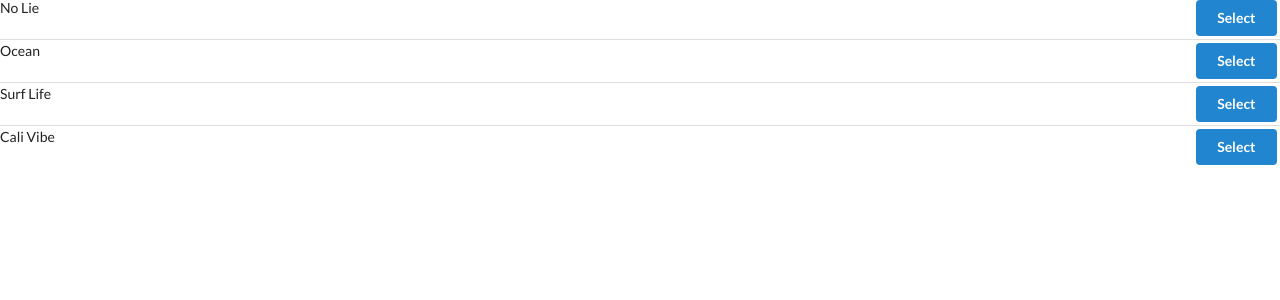
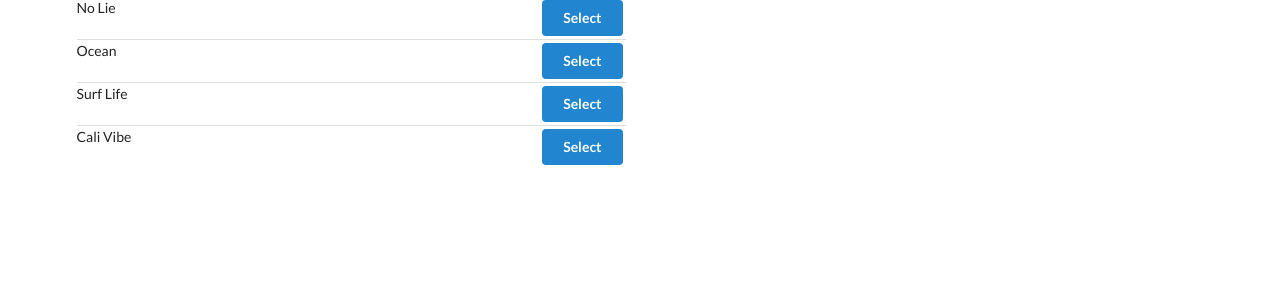
Before and after one commit to Dmitry1007/songs, a React (Create React App) app: page / in a window 1280 px wide. Shown: the top 300 px of the page. Built offline with nearby package versions, Linux system fonts and the light colour scheme.

Commit message:
Add a style grid system

```diff
--- a/src/components/App.js
+++ b/src/components/App.js
@@ -3,8 +3,12 @@ import SongList from './SongList';
 
 const App = () => {
     return (
-        <div>
-            <SongList />
+        <div className="ui container grid">
+            <div className="ui row">
+                <div className="column eight wide">
+                    <SongList />
+                </div>
+            </div>
         </div>
     );
 };
```
